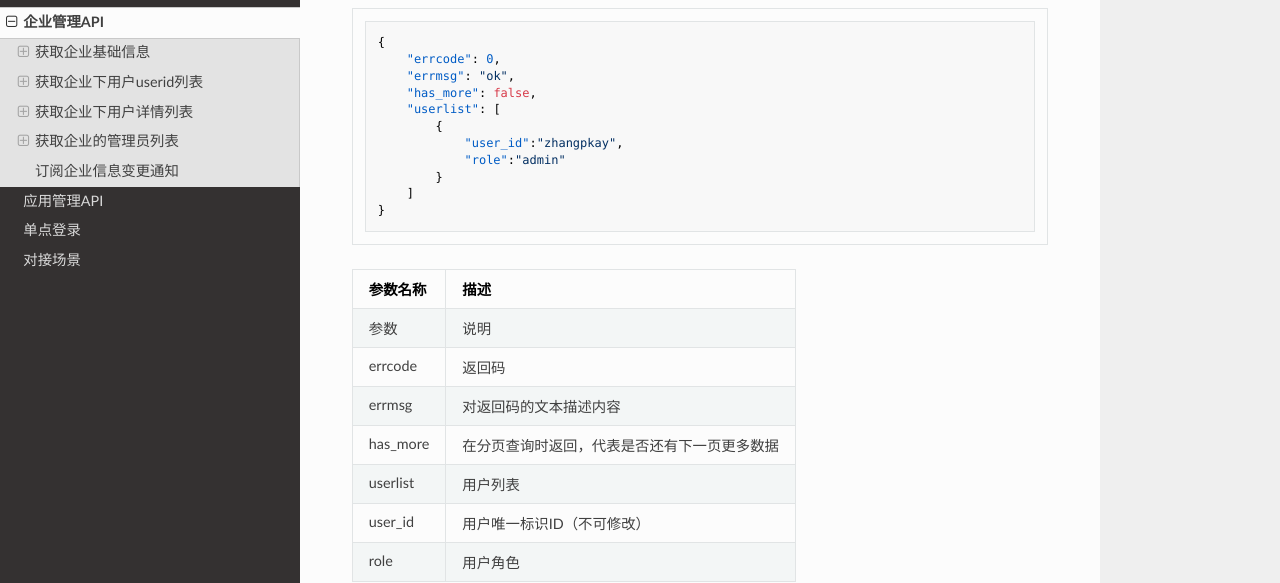
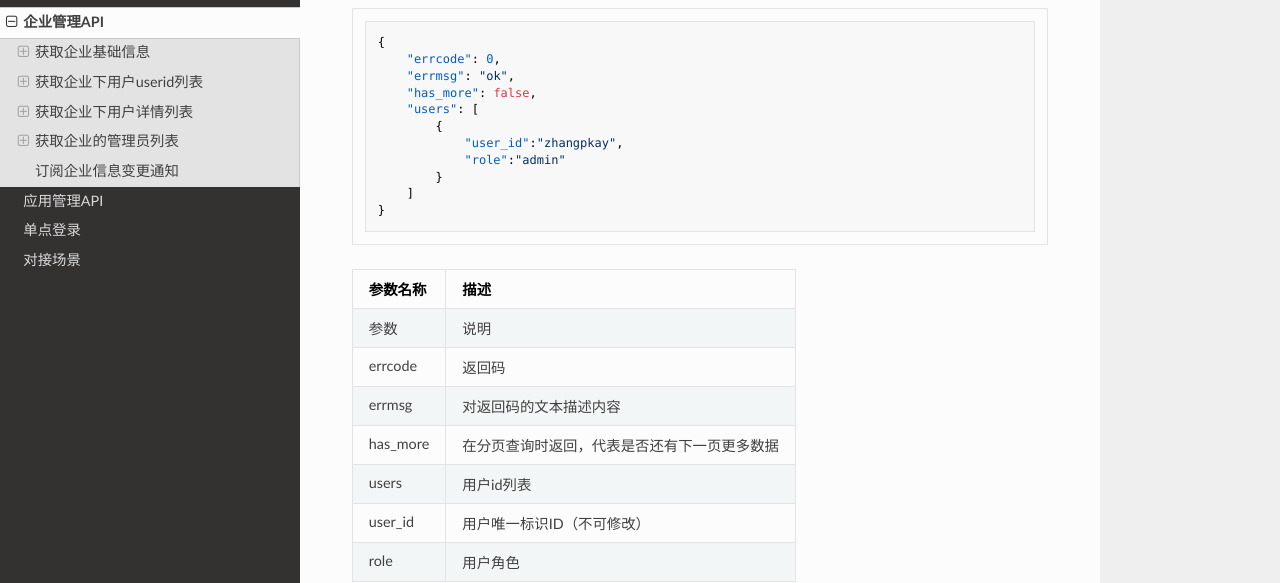
Before and after one commit to victorisildur/industry_account, an MkDocs documentation site: the page built from docs/corp.md, in a window 1280 px wide and 900 px high, scrolled down 1979 px. Shown: the part 158-741 px from the top of the window. Built offline with MkDocs 1.6.1, drawn with Linux system fonts in a browser that asks for light colours; nearby versions of some CDN libraries; a script that is not in the unit is left out; some of the changed text lies outside the part shown.

Commit message:
rest  企业api

```diff
--- a/docs/corp.md
+++ b/docs/corp.md
@@ -68,7 +68,7 @@ https://api.cloud_industry.qcloud.com/cgi-bin/corp/userids?access_token=ACCESS_T
     "errcode": 0,
     "errmsg": "ok",
     "has_more": false,
-    "userlist": [
+    "users": [
         {
             "user_id":"zhangpkay",
             "role":"admin"
@@ -83,7 +83,7 @@ https://api.cloud_industry.qcloud.com/cgi-bin/corp/userids?access_token=ACCESS_T
 | errcode	| 返回码
 | errmsg| 	对返回码的文本描述内容
 | has_more| 	在分页查询时返回，代表是否还有下一页更多数据
-| userlist| 	用户列表|
+| users| 	用户id列表|
 | user_id| 	用户唯一标识ID（不可修改）|
 | role	| 用户角色|
 
@@ -199,7 +199,7 @@ https://api.cloud_industry.qcloud.com/cgi-bin/corp/admin_ids?access_token=ACCESS
 | --- | --- |
 |errcode|返回码|
 |errmsg|对返回码的文本描述内容|
-|adminlist|管理员列表|
+|admins|管理员id列表|
 
 ## 订阅企业信息变更通知
 
```
Also changed, not shown: other parts of docs/corp.md (+3 -3 lines).
